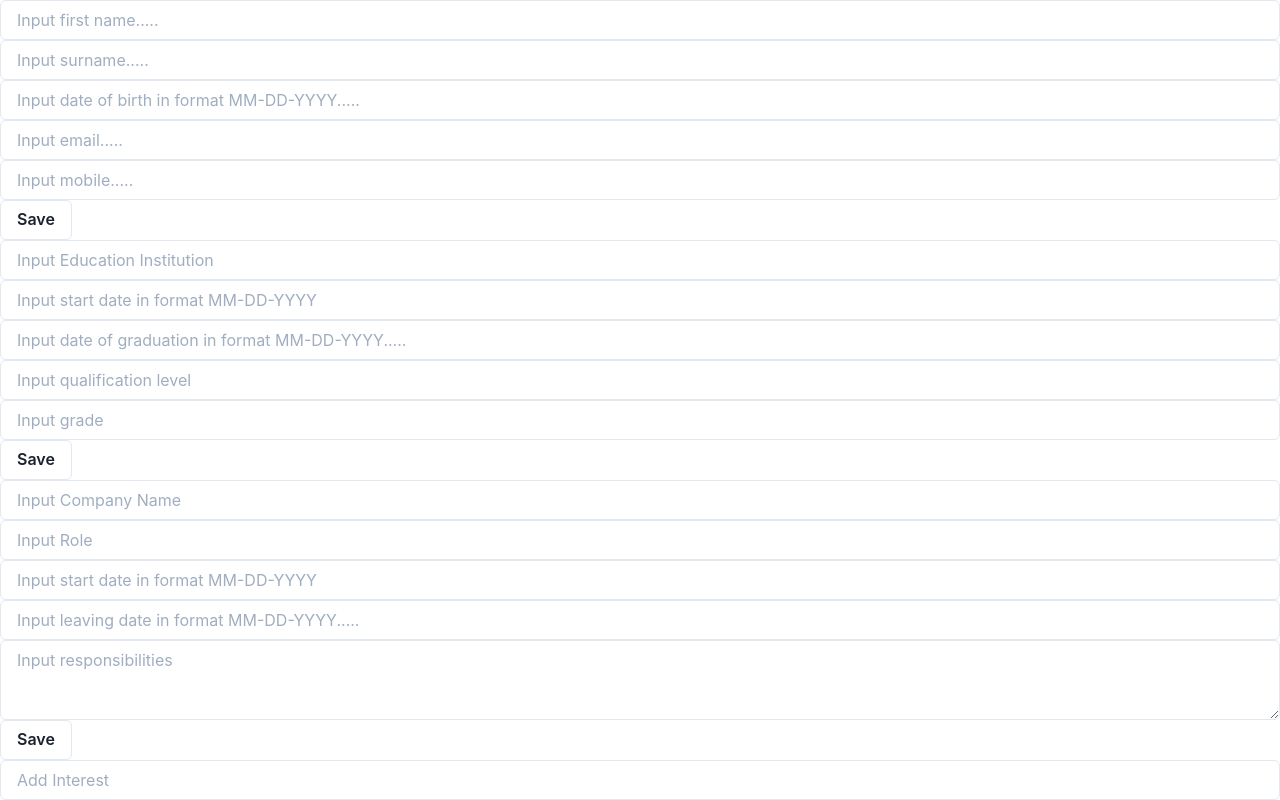
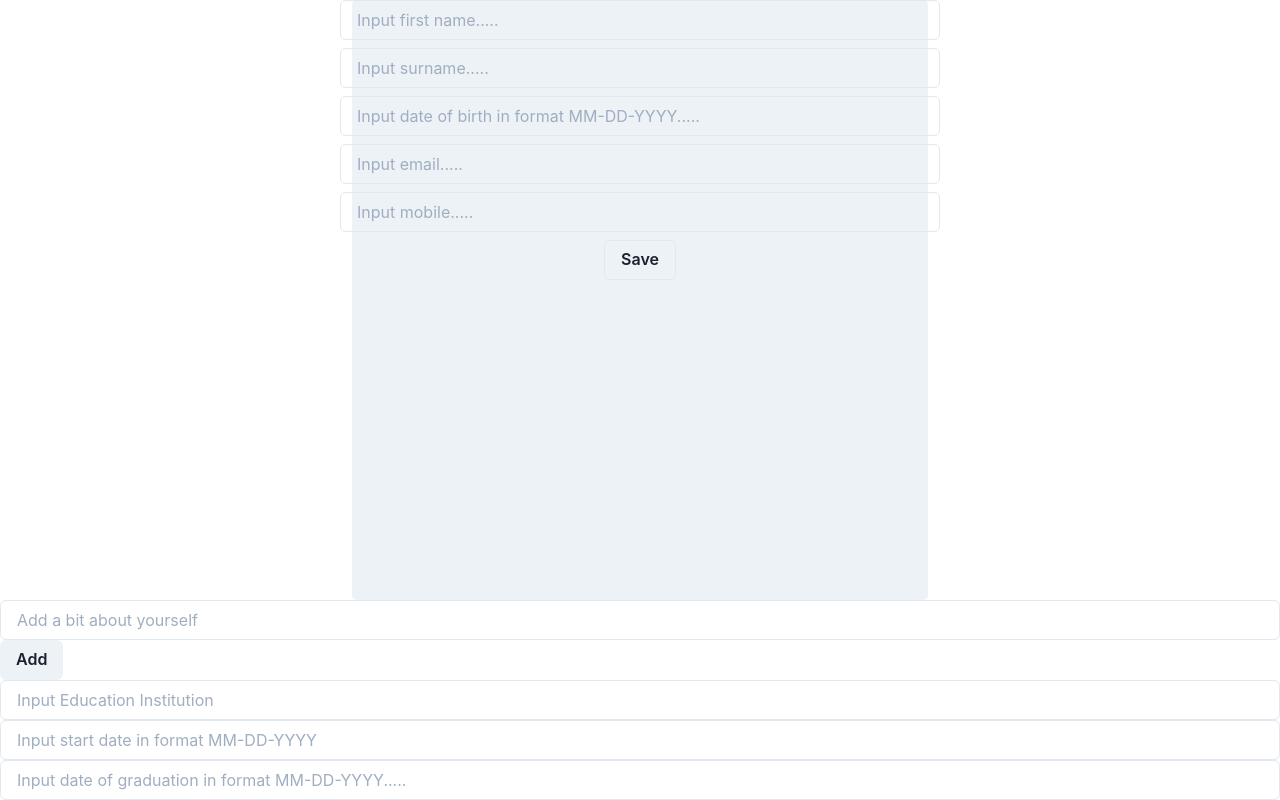
Before and after one commit to Louisf77/cv-builder-front-end, a React (Create React App) app: page / in a window 1280 px wide. Shown: the top 800 px of the page. Built offline with nearby package versions, Linux system fonts and the light colour scheme; no server answers.

Commit message:
complete data upload forms

```diff
--- a/src/App.tsx
+++ b/src/App.tsx
@@ -1,21 +1,15 @@
 import { ChakraProvider } from "@chakra-ui/react";
-import { useState } from "react";
-import BasicDataUpload from "./components/BasicDataUpload";
-import EducationUpload from "./components/EducationUpload";
-import InterestsUpload from "./components/InterestsUpload";
-import SkillsUpload from "./components/SkillsUpload";
-import WorkUpload from "./components/WorkUpload";
+import DataUpload from "./components/DataUpload";
+import GreetingPage from "./components/GreetingPage";
+
 
 function App(): JSX.Element {
-  const [userID, setUserID] = useState<number>(1); //change to pick from a drop down
+
   return (
     <>
       <ChakraProvider>
-        <BasicDataUpload />
-        <EducationUpload userID={userID} />
-        <WorkUpload userID={userID} />
-        <InterestsUpload userID={userID} />
-        <SkillsUpload userID={userID} />
+        <GreetingPage />
+        <DataUpload />
       </ChakraProvider>
     </>
   );
--- a/src/components/BasicDataUpload.tsx
+++ b/src/components/BasicDataUpload.tsx
@@ -1,5 +1,5 @@
 import { useState } from "react";
-import { Button, Input } from "@chakra-ui/react";
+import { Box, Button, Input, Stack } from "@chakra-ui/react";
 
 export default function BasicDataUpload(): JSX.Element {
   const apiBaseURL = process.env.REACT_APP_API_BASE;
@@ -27,39 +27,48 @@ export default function BasicDataUpload(): JSX.Element {
   };
   return (
     <>
+    <Box backgroundColor= "gray.100" width= "45%" borderRadius="5" margin="auto" height="600px" dropShadow="md">
+        <Stack align="center">
         <Input
             type="form"
             placeholder="Input first name....."
             value={firstName}
             onChange={(e) => setFirstName(e.target.value)}
+            width = "600px"
         />
         <Input
             type="form"
             placeholder="Input surname....."
             value={surname}
             onChange={(e) => setSurname(e.target.value)}
+            width = "600px"
         />
         <Input
             type="form"
             placeholder="Input date of birth in format MM-DD-YYYY....."
             value={dob}
             onChange={(e) => setDob(e.target.value)}
+            width = "600px"
         />
         <Input
             type="form"
             placeholder="Input email....."
             value={email}
             onChange={(e) => setEmail(e.target.value)}
+            width = "600px"
         />
         <Input
             type="form"
             placeholder="Input mobile....."
             value={mobile}
             onChange={(e) => setMobile(e.target.value)}
+            width = "600px"
         />
         <Button onClick={onSubmit} variant="outline">
             Save
         </Button>
+        </Stack>
+      </Box>
     </>
   );
 }
--- /dev/null
+++ b/src/components/DataUpload.tsx
@@ -0,0 +1,19 @@
+import { useState } from "react";
+import BioUpload from "./DataUpload/BioUpload";
+import EducationUpload from "./DataUpload/EducationUpload";
+import InterestsUpload from "./DataUpload/InterestsUpload";
+import SkillsUpload from "./DataUpload/SkillsUpload";
+import WorkUpload from "./DataUpload/WorkUpload";
+
+export default function DataUpload():JSX.Element{
+    const [userID, setUserID] = useState<number>(1); //change to pick from a drop down
+    return (
+        <>
+        <BioUpload userID={userID} />
+        <EducationUpload userID={userID} />
+        <WorkUpload userID={userID} />
+        <InterestsUpload userID={userID} />
+        <SkillsUpload userID={userID} />
+        </>
+    )
+}
--- /dev/null
+++ b/src/components/DataUpload/BioUpload.tsx
@@ -0,0 +1,34 @@
+import { Button, Input } from "@chakra-ui/react";
+import { useState } from "react";
+import { IBio } from "../../utils/types";
+
+
+export default function BioUpload({userID}:IBio): JSX.Element {
+    const apiBaseURL = process.env.REACT_APP_API_BASE;
+    const [bio,setBio] = useState("")
+
+    const onSubmit = async () => {
+        try {
+            await fetch(apiBaseURL + `/create/bio/${userID}`, {
+                method:"POST",
+                body: JSON.stringify( {
+                    bio:bio
+                }),
+                headers: { "Content-Type": "application/json" },
+            })
+        } catch (error) {
+            console.error(error.message)
+        }
+    }
+    return(
+        <>
+            <Input
+            type="form"
+            placeholder="Add a bit about yourself"
+            value = {bio}
+            onChange = {(e) => setBio(e.target.value)}
+            />
+            <Button onClick={onSubmit}>Add</Button>
+        </>
+    )
+}
--- a/src/components/EducationUpload.tsx
+++ b/src/components/DataUpload/EducationUpload.tsx
@@ -1,6 +1,6 @@
 import { Button, Input } from "@chakra-ui/react";
 import { useState } from "react";
-import { IEducation } from "../utils/types";
+import { IEducation } from "../../utils/types";
 
 export default function EducationUpload({ userID }: IEducation): JSX.Element {
   const apiBaseURL = process.env.REACT_APP_API_BASE;
--- a/src/components/InterestsUpload.tsx
+++ b/src/components/DataUpload/InterestsUpload.tsx
@@ -1,6 +1,6 @@
 import { Button, Input } from "@chakra-ui/react";
 import { useState } from "react";
-import { IInterest } from "../utils/types";
+import { IInterest } from "../../utils/types";
 
 export default function InterestsUpload({ userID }: IInterest): JSX.Element {
   const apiBaseURL = process.env.REACT_APP_API_BASE;
--- a/src/components/SkillsUpload.tsx
+++ b/src/components/DataUpload/SkillsUpload.tsx
@@ -1,6 +1,6 @@
 import { Button, Input } from "@chakra-ui/react";
 import { useState } from "react";
-import { ISkill } from "../utils/types";
+import { ISkill } from "../../utils/types";
 
 export default function SkillsUpload({ userID }: ISkill): JSX.Element {
   const apiBaseURL = process.env.REACT_APP_API_BASE;
--- a/src/components/WorkUpload.tsx
+++ b/src/components/DataUpload/WorkUpload.tsx
@@ -1,6 +1,6 @@
 import { Button, Input, Textarea } from "@chakra-ui/react";
 import { useState } from "react";
-import { IWork } from "../utils/types";
+import { IWork } from "../../utils/types";
 
 export default function WorkUpload({ userID }: IWork): JSX.Element {
   const apiBaseURL = process.env.REACT_APP_API_BASE;
--- /dev/null
+++ b/src/components/GreetingPage.tsx
@@ -0,0 +1,7 @@
+import BasicDataUpload from "./BasicDataUpload"
+
+export default function GreetingPage():JSX.Element {
+    return(
+        <BasicDataUpload />
+    )
+}
--- a/src/utils/types.tsx
+++ b/src/utils/types.tsx
@@ -13,3 +13,6 @@ export interface IInterest {
 export interface ISkill {
   userID: number;
 }
+export interface IBio {
+    userID: number;
+  }
```
Lines whose indentation alone changed are shown as unchanged.
